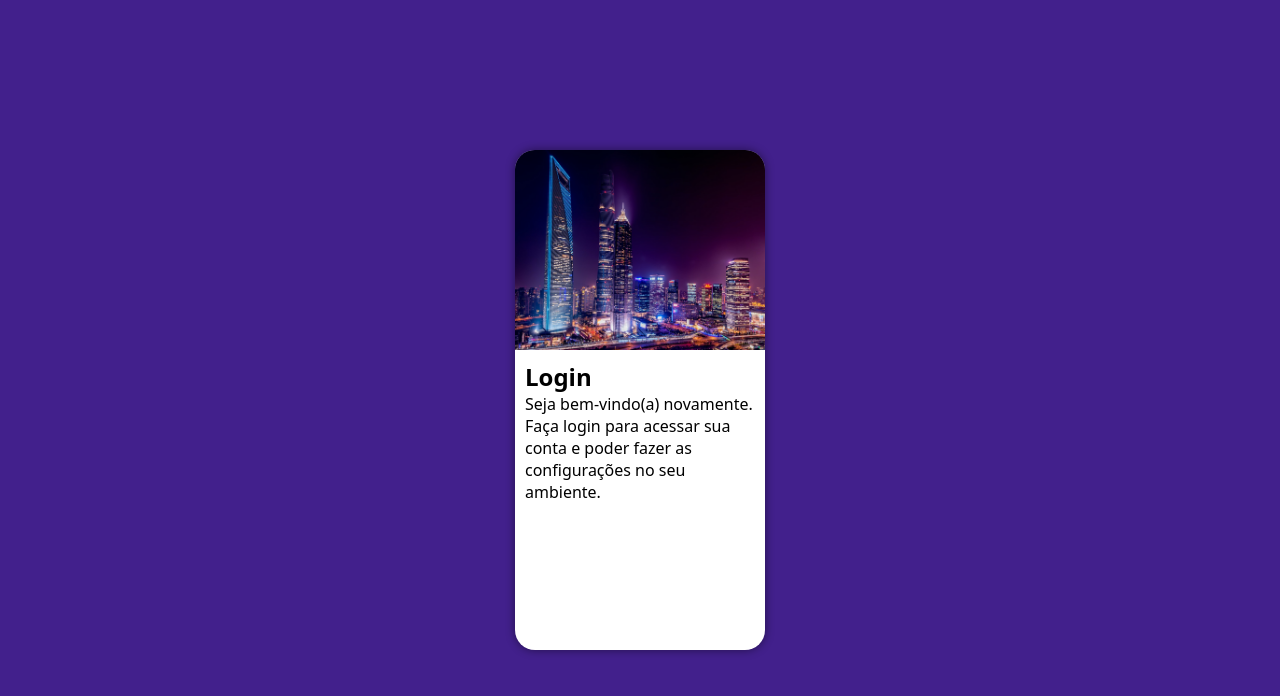
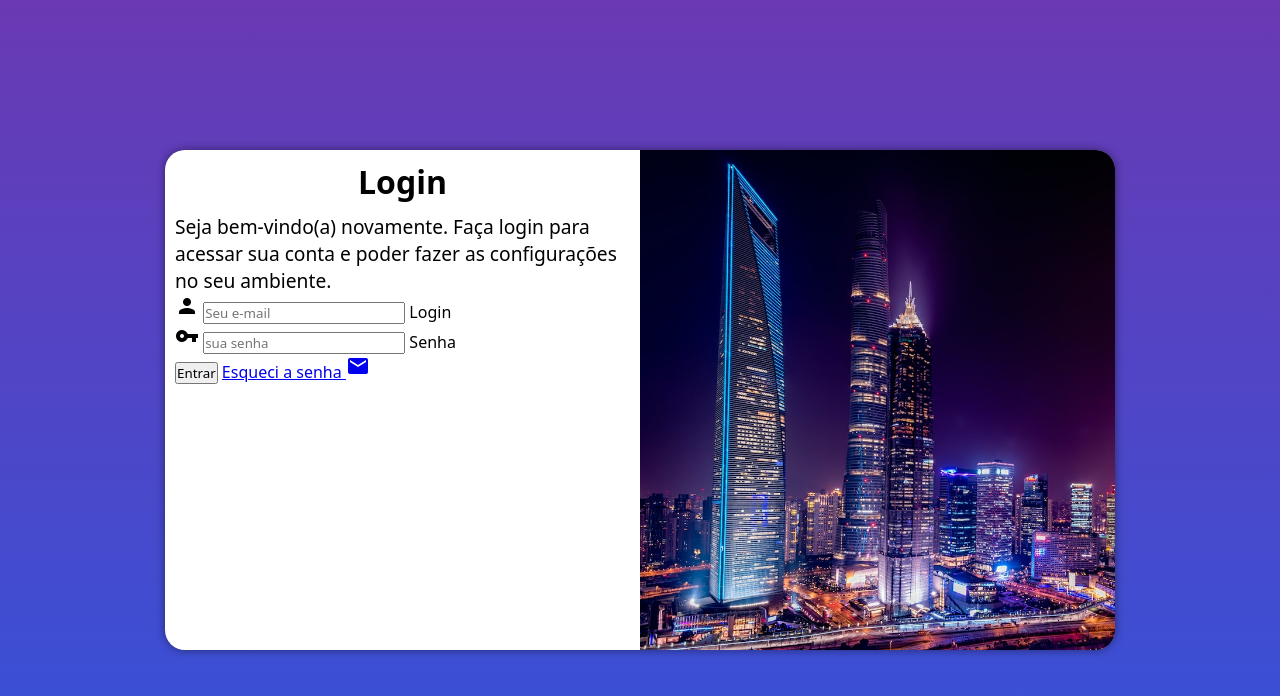
Before and after one commit to JhonnathanOliv/projeto-login, a plain HTML site: page index.html in a window 1280 px wide. Drawn offline with Linux system fonts and the light colour scheme.

Commit message:
criei o formulário responsivo

```diff
--- /dev/null
+++ b/estilos/media-query.css
@@ -0,0 +1,54 @@
+@charset "UTF-8";
+
+@media screen and (min-width: 768px ) and (max-width: 992px) {
+
+    body {
+        background-image: linear-gradient(to top, #3453da,#6a39b3);
+    }
+
+    section#login {
+        width: 80vw;
+    }
+
+    section#login > div#imagem {
+        float: left;
+        width: 30%;
+        height: 100%;
+    }
+
+    section#login > div#formulario {
+        float: right;
+        width: 30%;
+        width: 70%;
+    }
+}
+
+@media screen and (min-width: 992px) {
+
+    body {
+        background-image: linear-gradient(to top, #3453da,#6a39b3);
+    }
+
+    section#login {
+        width: 950px;
+    }
+
+    section#login > div#imagem {
+        float: right;
+        width: 50%;
+        height: 100%;
+    }
+
+    section#login > div#formulario {
+        float: left;
+        width: 50%;
+    }
+
+    div#formulario > h1 {
+        font-size: 2em;
+    }
+
+    div#formulario > p {
+        font-size: 1.2em;
+    }
+}
--- a/estilos/style.css
+++ b/estilos/style.css
@@ -28,7 +28,7 @@ main {
 
 section#login {
     background-color: white;
-    width: 250px;
+    width: 280px;
     height: 500px;
     overflow: hidden;
     border-radius: 20px;
@@ -37,6 +37,8 @@ section#login {
     left: 50%;
     transform: translate(-50%, -50%);
     box-shadow: 0px 0px 10px rgba(0, 0, 0, 0.466);
+    transition: width .3s, heigth .3s;
+    transition-timing-function: ease;
 }
 
 section#login > div#imagem {
@@ -51,3 +53,12 @@ section#login > div#formulario {
     padding: 10px;
     display: block;
 }
+
+div#formulario > h1 {
+    text-align: center;
+    margin-bottom: 10px;
+}
+
+div#formulario > p {
+    font-size: 0.8em;
+}
--- a/index.html
+++ b/index.html
@@ -6,6 +6,8 @@
     <meta name="viewport" content="width=device-width, initial-scale=1.0">
     <title>Login</title>
     <link rel="stylesheet" href="estilos/style.css">
+    <link rel="stylesheet" href="estilos/media-query.css">
+    <link rel="stylesheet" href="https://fonts.googleapis.com/icon?family=Material+Icons" />
 </head>
 <body>
     <main>
@@ -15,8 +17,21 @@
             <div id="formulario">
                 <h1>Login</h1>
                 <p>Seja bem-vindo(a) novamente. Faça login para acessar sua conta e poder fazer as configurações no seu ambiente.</p>
-                <form action="ligin.php" method="post">
+                <form action="ligin.php" method="post" autocomplete="on">
+                    <div class="campo">
+                        <i class="material-icons">person</i>
+                        <input type="email" name="login" id="ilogin" placeholder="Seu e-mail" autocomplete="email" required maxlength="30">
+                        <label for="ilogin">Login</label>
+                    </div>
 
+                    <div class="campo">
+                        <i class="material-icons">vpn_key</i>
+                        <input type="password" name="senha" id="isenha" placeholder="sua senha" autocomplete="current-password" required minlength="8" maxlength="20">
+                        <label for="isenha">Senha</label>
+                    </div>
+                    <input type="submit" value="Entrar">
+                    <a href="esqueci.html">Esqueci a senha <i class="material-icons">mail</i>
+                    </a>
                 </form>
             </div>
         </section>
```
